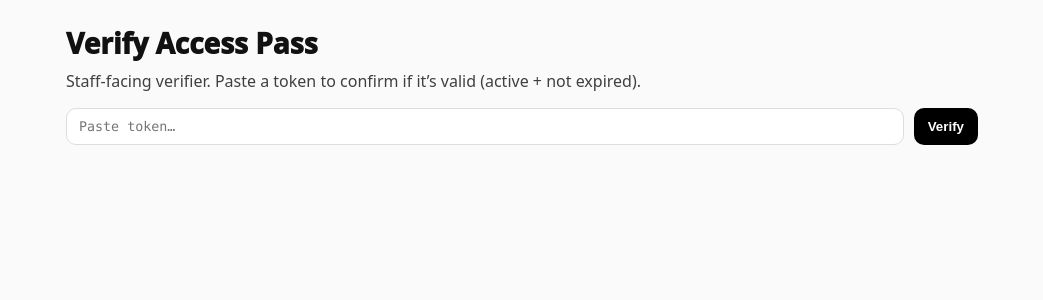
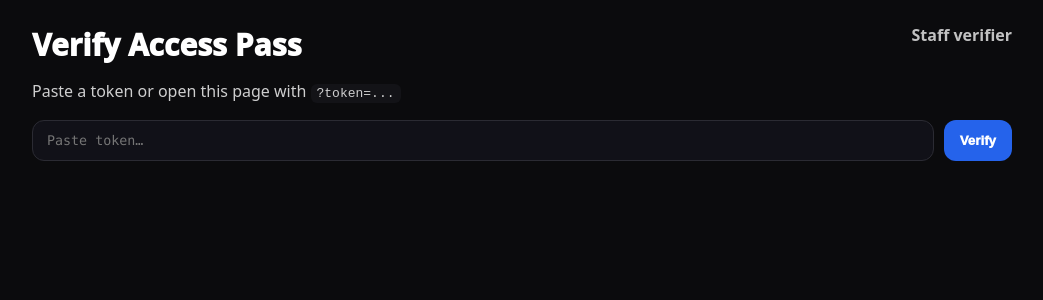
Before and after one commit to M4G3LL4N0/access-layer, a Next.js app: page /verify in a window 1280 px wide. Shown: the top 300 px of the page, without its empty margins (118-1161 px from the left). Built offline with nearby package versions, Linux system fonts and the light colour scheme.

Commit message:
Upgrade verify UX, add metrics dashboard, lock dark theme

```diff
--- a/src/app/admin/metrics/page.tsx
+++ b/src/app/admin/metrics/page.tsx
@@ -1,136 +1,45 @@
+import { supabaseAdmin } from "@/lib/supabaseAdmin";
+
 export const dynamic = "force-dynamic";
 
-import Link from "next/link";
-import { supabaseServer } from "@/lib/supabaseServer";
+export default async function MetricsPage() {
+  const supa = supabaseAdmin();
 
-function Stat({ label, value }: { label: string; value: number }) {
+  const { count: venues } = await supa.from("venues").select("id", { count: "exact", head: true });
+  const { count: passes } = await supa.from("access_passes").select("id", { count: "exact", head: true });
+  const { count: invites } = await supa.from("venue_owner_invites").select("id", { count: "exact", head: true });
+  const { count: leads } = await supa.from("owner_leads").select("id", { count: "exact", head: true });
+
   return (
-    <div style={{ padding: 12, border: "1px solid var(--card-border)", borderRadius: 12, minWidth: 180 }}>
-      <div style={{ fontSize: 12, opacity: 0.7 }}>{label}</div>
-      <div style={{ fontSize: 24, fontWeight: 950 }}>{value}</div>
+    <main style={{ padding: 28, fontFamily: "system-ui", minHeight: "100vh", background: "#0b0b0d", color: "white" }}>
+      <h1 style={{ fontSize: 32, fontWeight: 950, margin: 0 }}>Network Metrics</h1>
+      <p style={{ marginTop: 10, opacity: 0.75 }}>
+        Investor snapshot: activity + conversion signals.
+      </p>
+
+      <div style={{ marginTop: 18, display: "flex", gap: 14, flexWrap: "wrap" }}>
+        <Card label="Venues" value={venues || 0} />
+        <Card label="Passes Issued" value={passes || 0} />
+        <Card label="Owner Invites" value={invites || 0} />
+        <Card label="Owner Leads" value={leads || 0} />
+      </div>
+    </main>
+  );
+}
+
+function Card({ label, value }: { label: string; value: number }) {
+  return (
+    <div
+      style={{
+        width: 240,
+        padding: 16,
+        borderRadius: 16,
+        border: "1px solid #23232a",
+        background: "#111118",
+      }}
+    >
+      <div style={{ fontSize: 38, fontWeight: 999 }}>{value}</div>
+      <div style={{ opacity: 0.75, fontWeight: 800 }}>{label}</div>
     </div>
   );
 }
-
-function BarRow({ label, value, max }: { label: string; value: number; max: number }) {
-  const pct = max <= 0 ? 0 : Math.round((value / max) * 100);
-  return (
-    <div style={{ display: "grid", gridTemplateColumns: "260px 1fr 60px", gap: 10, alignItems: "center" }}>
-      <div style={{ fontWeight: 900, overflow: "hidden", textOverflow: "ellipsis", whiteSpace: "nowrap" }}>{label}</div>
-      <div style={{ height: 10, borderRadius: 999, background: "#eee", overflow: "hidden" }}>
-        <div style={{ width: `${pct}%`, height: "100%", background: "black" }} />
-      </div>
-      <div style={{ textAlign: "right", fontVariantNumeric: "tabular-nums", opacity: 0.85 }}>{value}</div>
-    </div>
-  );
-}
-
-export default async function AdminMetrics({
-  searchParams,
-}: {
-  searchParams?: Promise<{ token?: string }>;
-}) {
-  const sp = (await searchParams) || {};
-  const token = sp.token || "";
-
-  const now = Date.now();
-  const iso24h = new Date(now - 24 * 3600 * 1000).toISOString();
-  const iso7d = new Date(now - 7 * 24 * 3600 * 1000).toISOString();
-  const iso30d = new Date(now - 30 * 24 * 3600 * 1000).toISOString();
-
-  // Venue counts
-  const venuesActive = await supabaseServer.from("venues").select("id", { count: "exact", head: true }).eq("status", "active");
-  const venuesTotal = await supabaseServer.from("venues").select("id", { count: "exact", head: true });
-
-  // Requests
-  const req24h = await supabaseServer.from("access_requests").select("id", { count: "exact", head: true }).gte("requested_at", iso24h);
-  const req7d = await supabaseServer.from("access_requests").select("id", { count: "exact", head: true }).gte("requested_at", iso7d);
-  const req30d = await supabaseServer.from("access_requests").select("id", { count: "exact", head: true }).gte("requested_at", iso30d);
-
-  // Tokens
-  const tok24h = await supabaseServer.from("access_tokens").select("id", { count: "exact", head: true }).gte("issued_at", iso24h);
-  const tok7d = await supabaseServer.from("access_tokens").select("id", { count: "exact", head: true }).gte("issued_at", iso7d);
-  const tok30d = await supabaseServer.from("access_tokens").select("id", { count: "exact", head: true }).gte("issued_at", iso30d);
-
-  // Owner leads
-  const leads = await supabaseServer.from("owner_leads").select("id", { count: "exact", head: true });
-
-  // Top venues by tokens (7d) — compute via joins-free approach:
-  // Pull tokens last 7d with venue_id, then aggregate in JS (fine for MVP).
-  const { data: tokRows } = await supabaseServer
-    .from("access_tokens")
-    .select("venue_id")
-    .gte("issued_at", iso7d)
-    .limit(10000);
-
-  const counts = new Map<string, number>();
-  for (const r of tokRows || []) counts.set(r.venue_id, (counts.get(r.venue_id) || 0) + 1);
-
-  const top = [...counts.entries()].sort((a, b) => b[1] - a[1]).slice(0, 10);
-  const topIds = top.map(([id]) => id);
-
-  const { data: venues } = topIds.length
-    ? await supabaseServer.from("venues").select("id,name").in("id", topIds)
-    : { data: [] as any[] };
-
-  const nameById = new Map<string, string>((venues || []).map((v: any) => [v.id, v.name]));
-  const topNamed = top.map(([id, n]) => ({ id, name: nameById.get(id) || id, n }));
-  const maxVal = topNamed.length ? topNamed[0].n : 0;
-
-  return (
-    <main style={{ padding: 24, fontFamily: "system-ui", maxWidth: 1100, margin: "0 auto" }}>
-      <div style={{ display: "flex", justifyContent: "space-between", gap: 12, flexWrap: "wrap" }}>
-        <h1 style={{ fontSize: 28, fontWeight: 950 }}>Admin · Metrics</h1>
-        <div style={{ display: "flex", gap: 12, flexWrap: "wrap" }}>
-          <Link href={`/admin?token=${encodeURIComponent(token)}`} style={{ opacity: 0.8 }}>Admin</Link>
-          <Link href={`/admin/venues?token=${encodeURIComponent(token)}`} style={{ opacity: 0.8 }}>Venues</Link>
-          <Link href="/network" style={{ opacity: 0.8 }}>Public report</Link>
-        </div>
-      </div>
-
-      <div style={{ marginTop: 16, display: "flex", gap: 14, flexWrap: "wrap" }}>
-        <Stat label="Active venues" value={venuesActive.count ?? 0} />
-        <Stat label="Total venues" value={venuesTotal.count ?? 0} />
-        <Stat label="Owner leads" value={leads.count ?? 0} />
-      </div>
-
-      <div style={{ marginTop: 14, display: "flex", gap: 14, flexWrap: "wrap" }}>
-        <Stat label="Requests (24h)" value={req24h.count ?? 0} />
-        <Stat label="Requests (7d)" value={req7d.count ?? 0} />
-        <Stat label="Requests (30d)" value={req30d.count ?? 0} />
-      </div>
-
-      <div style={{ marginTop: 14, display: "flex", gap: 14, flexWrap: "wrap" }}>
-        <Stat label="Tokens (24h)" value={tok24h.count ?? 0} />
-        <Stat label="Tokens (7d)" value={tok7d.count ?? 0} />
-        <Stat label="Tokens (30d)" value={tok30d.count ?? 0} />
-      </div>
-
-      <section style={{ marginTop: 18, padding: 16, border: "1px solid var(--card-border)", borderRadius: 16 }}>
-        <div style={{ fontWeight: 950, fontSize: 18 }}>Top venues by tokens (7d)</div>
-        <div style={{ marginTop: 12, display: "grid", gap: 10 }}>
-          {topNamed.length === 0 && <div style={{ opacity: 0.8 }}>No token activity in last 7 days yet.</div>}
-          {topNamed.map((v) => (
-            <div key={v.id} style={{ display: "flex", justifyContent: "space-between", gap: 12, flexWrap: "wrap" }}>
-              <div style={{ display: "flex", gap: 10, alignItems: "center", flex: 1 }}>
-                <BarRow label={v.name} value={v.n} max={maxVal} />
-              </div>
-              <Link href={`/v/${v.id}`} style={{ fontWeight: 900, whiteSpace: "nowrap" }}>
-                View →
-              </Link>
-            </div>
-          ))}
-        </div>
-      </section>
-
-      <section style={{ marginTop: 18, padding: 16, border: "1px solid var(--card-border)", borderRadius: 16, opacity: 0.9 }}>
-        <div style={{ fontWeight: 950, fontSize: 18 }}>Narrative (what to say)</div>
-        <div style={{ marginTop: 10, lineHeight: 1.7 }}>
-          This is the control plane for a programmable access layer. The system converts access intent into
-          time-limited passes, enforces rules, and produces network-level telemetry that turns “access” into
-          an operational metric.
-        </div>
-      </section>
-    </main>
-  );
-}
--- a/src/app/layout.tsx
+++ b/src/app/layout.tsx
@@ -1,8 +1,8 @@
-import "./globals.css";
+import type { Metadata } from "next";
 
-export const metadata = {
-  title: "Access ↔ Space",
-  description: "Neutral access layer for physical space.",
+export const metadata: Metadata = {
+  title: "Access ↔ Space (MVP)",
+  description: "Rule-based access layer (no codes published).",
 };
 
 export default function RootLayout({
@@ -12,7 +12,14 @@ export default function RootLayout({
 }) {
   return (
     <html lang="en">
-      <body className="min-h-screen bg-white text-black dark:bg-zinc-950 dark:text-white antialiased">
+      <body
+        style={{
+          margin: 0,
+          background: "#0b0b0d",
+          color: "#ffffff",
+          fontFamily: "system-ui",
+        }}
+      >
         {children}
       </body>
     </html>
--- a/src/app/verify/page.tsx
+++ b/src/app/verify/page.tsx
@@ -1,66 +1,133 @@
 "use client";
 
-import { useMemo, useState } from "react";
+import { useEffect, useMemo, useState } from "react";
 import { QRCodeCanvas } from "qrcode.react";
+
+type ApiPass = {
+  token: string;
+  status: string;
+  venue_id: string;
+  issued_at: string;
+  expires_at: string;
+  created_at?: string;
+};
+
+type ApiResponse =
+  | { ok: true; pass: ApiPass }
+  | { ok: false; error: string };
+
+function secondsLeft(expiresAtIso?: string, nowMs?: number) {
+  if (!expiresAtIso || !nowMs) return 0;
+  const exp = new Date(expiresAtIso).getTime();
+  return Math.max(0, Math.floor((exp - nowMs) / 1000));
+}
 
 export default function VerifyPage() {
   const [token, setToken] = useState("");
-  const [result, setResult] = useState<any>(null);
+  const [resp, setResp] = useState<ApiResponse | null>(null);
   const [loading, setLoading] = useState(false);
+  const [nowMs, setNowMs] = useState(Date.now());
 
   const origin = useMemo(() => {
     if (typeof window === "undefined") return "";
     return window.location.origin;
   }, []);
 
-  const url = token ? `${origin}/api/pass/${encodeURIComponent(token)}` : "";
+  // Tick every 1s so countdown updates
+  useEffect(() => {
+    const id = setInterval(() => setNowMs(Date.now()), 1000);
+    return () => clearInterval(id);
+  }, []);
 
-  async function check() {
+  // Auto-load token from URL ?token=...
+  useEffect(() => {
+    if (typeof window === "undefined") return;
+    const url = new URL(window.location.href);
+    const t = url.searchParams.get("token");
+    if (t) {
+      setToken(t);
+      void verify(t);
+    }
+  }, []);
+
+  async function verify(t: string) {
+    const clean = (t || "").trim();
+    if (!clean) return;
+
     setLoading(true);
-    setResult(null);
+    setResp(null);
     try {
-      const res = await fetch(`/api/pass/${encodeURIComponent(token)}`, {
+      const r = await fetch(`/api/pass/${encodeURIComponent(clean)}`, {
         cache: "no-store",
       });
-      const json = await res.json();
-      setResult({ httpOk: res.ok, ...json });
+      const j = (await r.json()) as any;
+
+      // Your API currently returns:
+      // OK:   { ok:true, pass:{...} }
+      // FAIL: { ok:false, error:"..." }
+      setResp(j as ApiResponse);
     } catch (e: any) {
-      setResult({ httpOk: false, ok: false, error: e?.message || "Unknown error" });
+      setResp({ ok: false, error: e?.message || "Unknown error" });
     } finally {
       setLoading(false);
     }
   }
 
+  const pass = resp && (resp as any).pass ? ((resp as any).pass as ApiPass) : null;
+
+  const left = secondsLeft(pass?.expires_at, nowMs);
+  const isActive = !!pass && pass.status === "active" && left > 0;
+
+  const verifyUrl = token ? `${origin}/verify?token=${encodeURIComponent(token)}` : "";
+  const apiUrl = token ? `${origin}/api/pass/${encodeURIComponent(token)}` : "";
+
   return (
-    <main style={{ padding: 24, fontFamily: "system-ui", maxWidth: 960, margin: "0 auto" }}>
-      <h1 style={{ fontSize: 28, fontWeight: 950, margin: 0 }}>Verify Access Pass</h1>
-      <p style={{ marginTop: 8, opacity: 0.8 }}>
-        Staff-facing verifier. Paste a token to confirm if it’s valid (active + not expired).
-      </p>
+    <main
+      style={{
+        minHeight: "100vh",
+        background: "#0b0b0d",
+        color: "#fff",
+        fontFamily: "system-ui",
+        padding: 24,
+        display: "flex",
+        justifyContent: "center",
+      }}
+    >
+      <div style={{ width: "100%", maxWidth: 980 }}>
+        <div style={{ display: "flex", justifyContent: "space-between", gap: 12, flexWrap: "wrap" }}>
+          <h1 style={{ margin: 0, fontSize: 30, fontWeight: 950 }}>Verify Access Pass</h1>
+          <div style={{ opacity: 0.75, fontWeight: 800 }}>Staff verifier</div>
+        </div>
 
-      <div style={{ marginTop: 14, display: "flex", gap: 10, flexWrap: "wrap" }}>
+        <div style={{ marginTop: 14, opacity: 0.8, lineHeight: 1.5 }}>
+          Paste a token or open this page with <code style={{ background: "#15151a", padding: "2px 6px", borderRadius: 6 }}>?token=...</code>
+        </div>
+
+        <div style={{ marginTop: 16, display: "flex", gap: 10, flexWrap: "wrap" }}>
           <input
             value={token}
             onChange={(e) => setToken(e.target.value)}
             placeholder="Paste token…"
             style={{
               flex: "1 1 420px",
-            padding: "10px 12px",
-            borderRadius: 10,
-            border: "1px solid #ddd",
+              padding: "12px 14px",
+              borderRadius: 12,
+              border: "1px solid #2b2b33",
+              background: "#111118",
+              color: "white",
               fontFamily: "ui-monospace, SFMono-Regular, Menlo, Monaco, Consolas, monospace",
             }}
           />
           <button
-          onClick={check}
-          disabled={!token || loading}
+            onClick={() => verify(token)}
+            disabled={!token.trim() || loading}
             style={{
-            padding: "10px 14px",
-            borderRadius: 10,
+              padding: "12px 16px",
+              borderRadius: 12,
               border: "none",
-            background: "black",
+              background: "#2563eb",
               color: "white",
-            fontWeight: 900,
+              fontWeight: 950,
               cursor: "pointer",
             }}
           >
@@ -69,57 +136,86 @@ export default function VerifyPage() {
         </div>
 
         {token ? (
-        <div style={{ marginTop: 18, display: "flex", gap: 18, flexWrap: "wrap", alignItems: "flex-start" }}>
-          <div style={{ padding: 16, border: "1px solid #eee", borderRadius: 16, background: "white" }}>
-            <div style={{ fontWeight: 950, marginBottom: 10 }}>QR (API verification URL)</div>
-            {origin ? (
-              <QRCodeCanvas value={url} size={190} includeMargin />
-            ) : (
-              <div style={{ opacity: 0.7 }}>Loading…</div>
-            )}
-            <div
-              style={{
-                marginTop: 10,
-                fontSize: 12,
-                opacity: 0.75,
-                maxWidth: 260,
-                wordBreak: "break-all",
-              }}
-            >
-              {url}
+          <div style={{ marginTop: 18, display: "flex", gap: 16, flexWrap: "wrap", alignItems: "flex-start" }}>
+            <div style={{ background: "#0f0f14", border: "1px solid #23232a", borderRadius: 18, padding: 16 }}>
+              <div style={{ fontWeight: 950, marginBottom: 10 }}>QR (Human verify)</div>
+              {origin ? <QRCodeCanvas value={verifyUrl} size={190} includeMargin /> : null}
+              <div style={{ marginTop: 10, fontSize: 12, opacity: 0.75, maxWidth: 260, wordBreak: "break-all" }}>
+                {verifyUrl}
+              </div>
+
+              <div style={{ height: 12 }} />
+
+              <div style={{ fontWeight: 950, marginBottom: 10 }}>QR (API JSON)</div>
+              {origin ? <QRCodeCanvas value={apiUrl} size={190} includeMargin /> : null}
+              <div style={{ marginTop: 10, fontSize: 12, opacity: 0.75, maxWidth: 260, wordBreak: "break-all" }}>
+                {apiUrl}
               </div>
             </div>
 
-          {result ? (
+            <div style={{ flex: "1 1 420px" }}>
+              {!resp && !loading ? null : (
                 <div
                   style={{
-                flex: "1 1 420px",
-                padding: 16,
-                borderRadius: 16,
-                border: "1px solid #eee",
-                background: "white",
+                    padding: 18,
+                    borderRadius: 18,
+                    border: "1px solid #23232a",
+                    background: isActive ? "#052e1a" : "#2a0b0b",
                   }}
                 >
-              <div style={{ fontWeight: 950, fontSize: 18 }}>
-                {result.httpOk && result.ok ? "✅ VALID" : "❌ INVALID"}
+                  <div style={{ fontSize: 26, fontWeight: 999 }}>
+                    {loading ? "CHECKING…" : isActive ? "✅ VALID" : "❌ INVALID / EXPIRED"}
                   </div>
 
+                  {pass ? (
+                    <div style={{ marginTop: 10, opacity: 0.9, lineHeight: 1.7 }}>
+                      <div>
+                        <b>Expires in:</b> {left}s
+                      </div>
+                      <div>
+                        <b>Status:</b> {pass.status}
+                      </div>
+                      <div>
+                        <b>Venue:</b> {pass.venue_id}
+                      </div>
+                      <div style={{ marginTop: 10, fontSize: 12, opacity: 0.85 }}>
+                        <b>Token:</b>{" "}
+                        <span style={{ fontFamily: "ui-monospace, SFMono-Regular, Menlo, Monaco, Consolas, monospace" }}>
+                          {pass.token}
+                        </span>
+                      </div>
+                    </div>
+                  ) : null}
+
+                  {resp && !pass ? (
+                    <div style={{ marginTop: 10, opacity: 0.9 }}>
+                      {(resp as any).error ? (resp as any).error : "No pass returned."}
+                    </div>
+                  ) : null}
+
+                  <details style={{ marginTop: 14 }}>
+                    <summary style={{ cursor: "pointer", fontWeight: 900, opacity: 0.85 }}>
+                      Raw response (debug)
+                    </summary>
                     <pre
                       style={{
                         marginTop: 10,
                         padding: 12,
                         borderRadius: 12,
-                  background: "#f7f7f7",
+                        background: "#0b0b0d",
                         overflowX: "auto",
                         fontSize: 12,
                       }}
                     >
-{JSON.stringify(result, null, 2)}
+{JSON.stringify(resp, null, 2)}
                     </pre>
+                  </details>
+                </div>
+              )}
+            </div>
           </div>
         ) : null}
       </div>
-      ) : null}
     </main>
   );
 }
```
Lines whose indentation alone changed are shown as unchanged.
